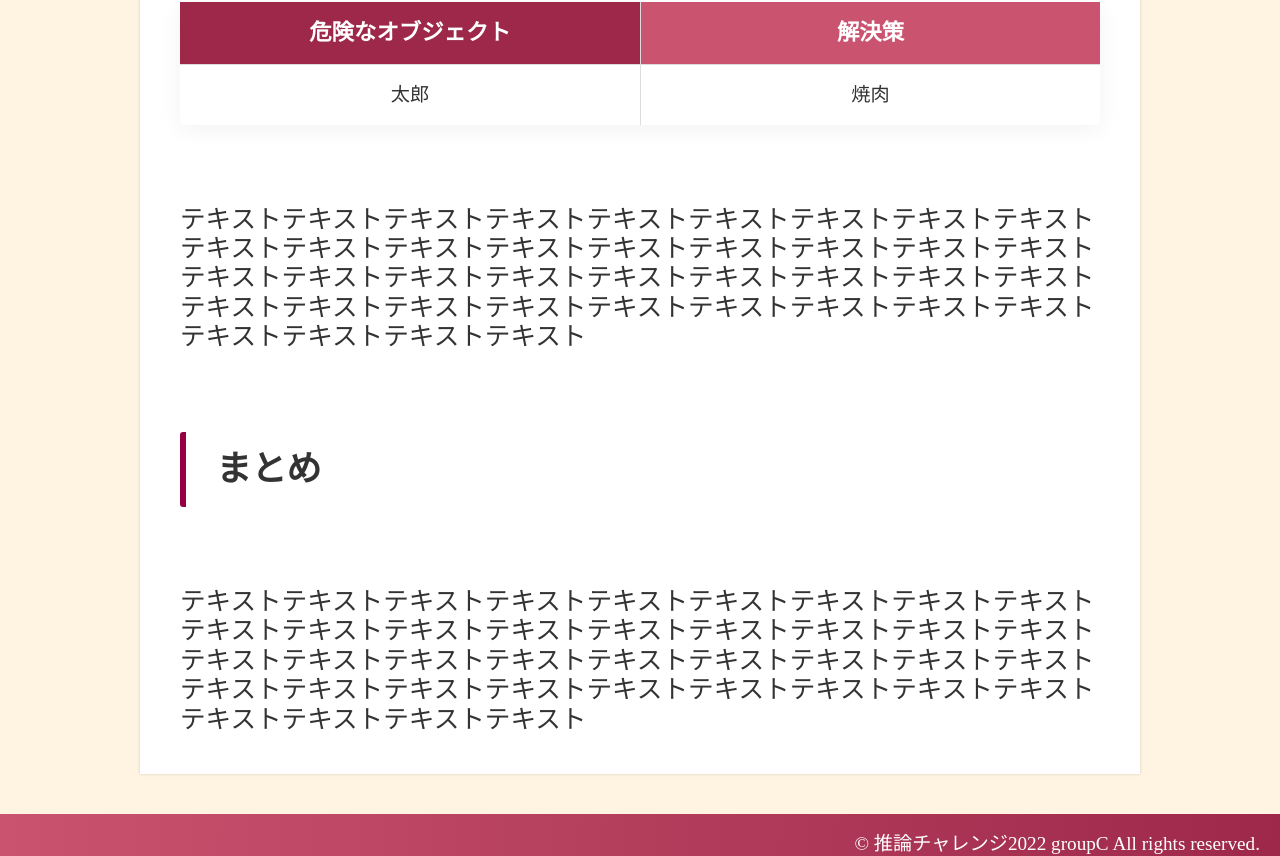
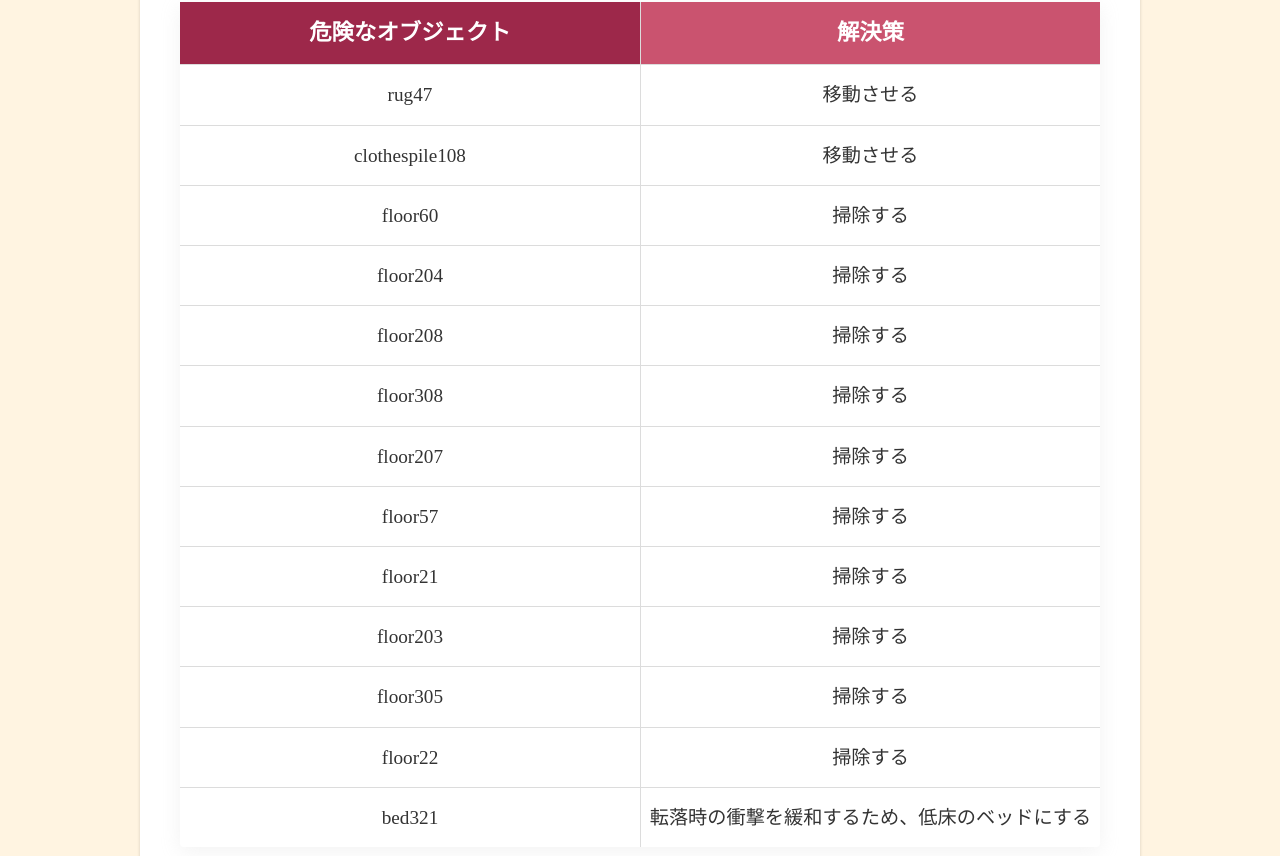
Before and after one commit to shunafuku/suironChallenge2022GroupC, a Next.js app in the folder suiron-app/: page / in a window 1280 px wide. Shown: the part 1552-2408 px from the top of the page. Built offline with nearby package versions, Linux system fonts and the light colour scheme; no server answers.

Commit message:
change defalt value of allTableList

```diff
--- a/suiron-app/src/components/container/top/index.tsx
+++ b/suiron-app/src/components/container/top/index.tsx
@@ -12,10 +12,70 @@ type TableList = Array<table>;
 
 let allTableList = [
   {
-    factor: "太郎",
-    reason: "Japan",
-    solution: "焼肉"
+      "factor": "rug47",
+      "reason": "転倒の危険がある",
+      "solution": "移動させる"
   },
+  {
+      "factor": "clothespile108",
+      "reason": "転倒の危険がある",
+      "solution": "移動させる"
+  },
+  {
+      "factor": "floor60",
+      "reason": "転倒の危険がある",
+      "solution": "掃除する"
+  },
+  {
+      "factor": "floor204",
+      "reason": "転倒の危険がある",
+      "solution": "掃除する"
+  },
+  {
+      "factor": "floor208",
+      "reason": "転倒の危険がある",
+      "solution": "掃除する"
+  },
+  {
+      "factor": "floor308",
+      "reason": "転倒の危険がある",
+      "solution": "掃除する"
+  },
+  {
+      "factor": "floor207",
+      "reason": "転倒の危険がある",
+      "solution": "掃除する"
+  },
+  {
+      "factor": "floor57",
+      "reason": "転倒の危険がある",
+      "solution": "掃除する"
+  },
+  {
+      "factor": "floor21",
+      "reason": "転倒の危険がある",
+      "solution": "掃除する"
+  },
+  {
+      "factor": "floor203",
+      "reason": "転倒の危険がある",
+      "solution": "掃除する"
+  },
+  {
+      "factor": "floor305",
+      "reason": "転倒の危険がある",
+      "solution": "掃除する"
+  },
+  {
+      "factor": "floor22",
+      "reason": "転倒の危険がある",
+      "solution": "掃除する"
+  },
+  {
+      "factor": "bed321",
+      "reason": "転落の危険がある",
+      "solution": "転落時の衝撃を緩和するため、低床のベッドにする"
+  }
 ];
 
 
```
